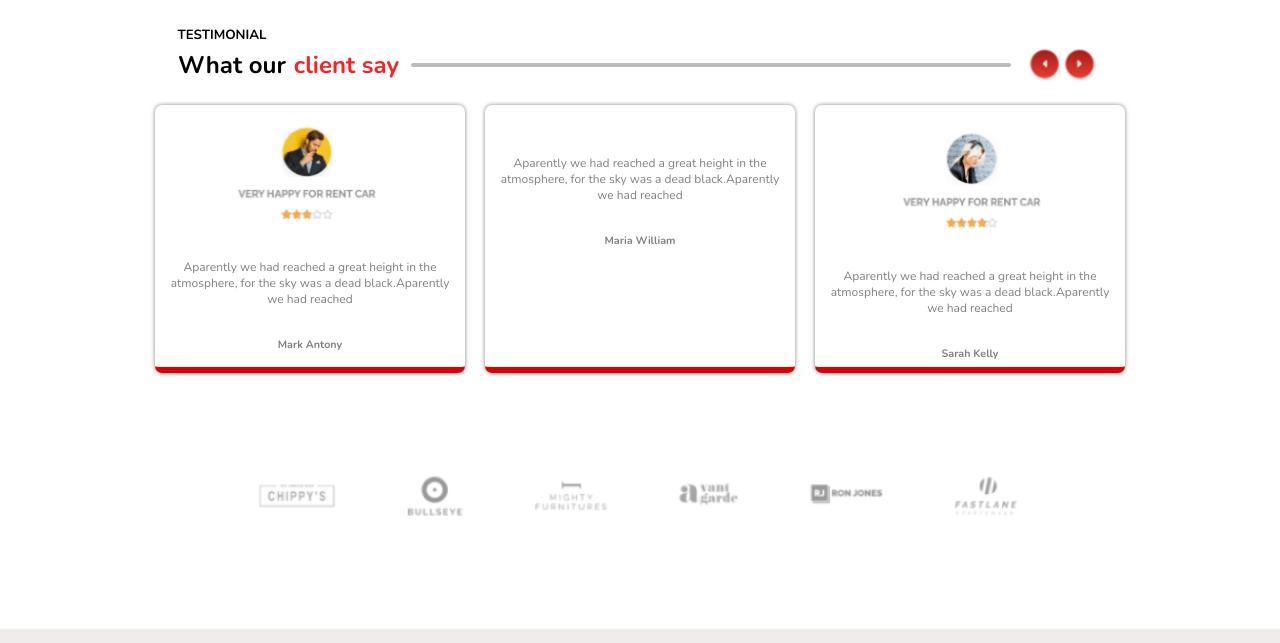
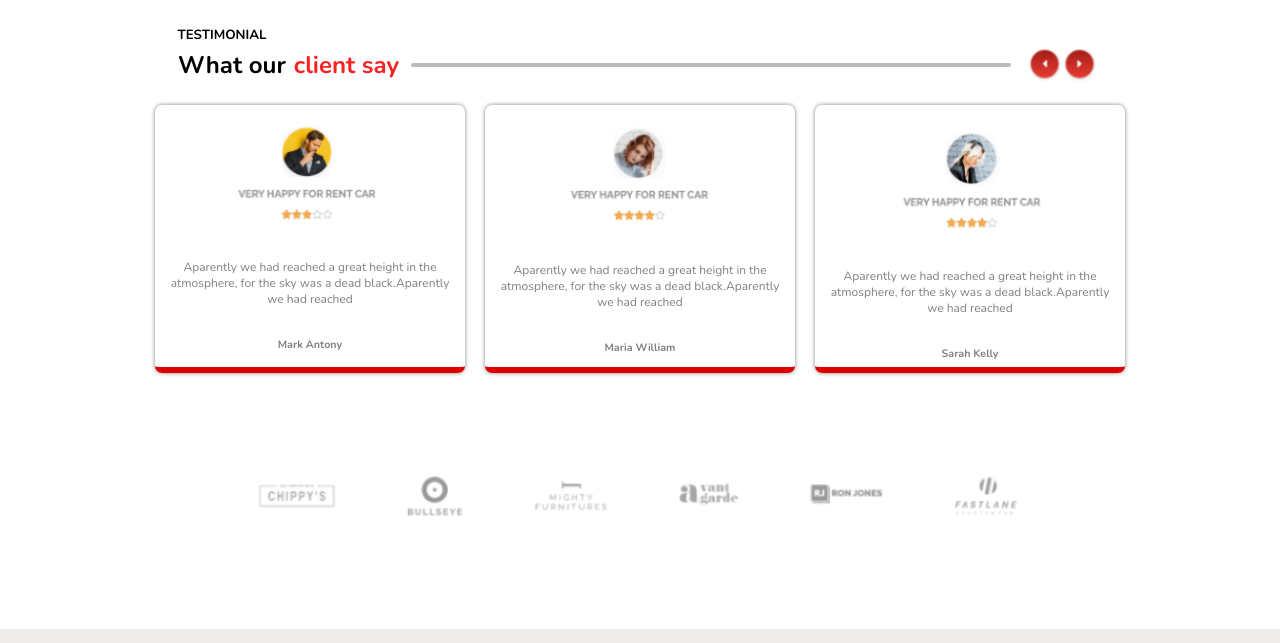
Before and after one commit to Olaciregui/alquiler, a plain HTML site: page Page/index.html in a window 1280 px wide. Shown: the part 3820-4463 px from the top of the page. Drawn offline with nearby package versions, Linux system fonts and the light colour scheme; a web font is replaced by a local one.

Commit message:
sexo commit

```diff
--- a/Page/index.html
+++ b/Page/index.html
@@ -309,7 +309,7 @@
             </div>
 
             <div class="user">
-              <img src=".../img/cliente2.PNG" alt="">
+              <img src="../img/cliente2.PNG" alt="">
               <p>Aparently we had reached a great height in the atmosphere, for the sky was a dead black.Aparently we had reached</p>
               <h6>Maria William</h6>
             </div>
```
